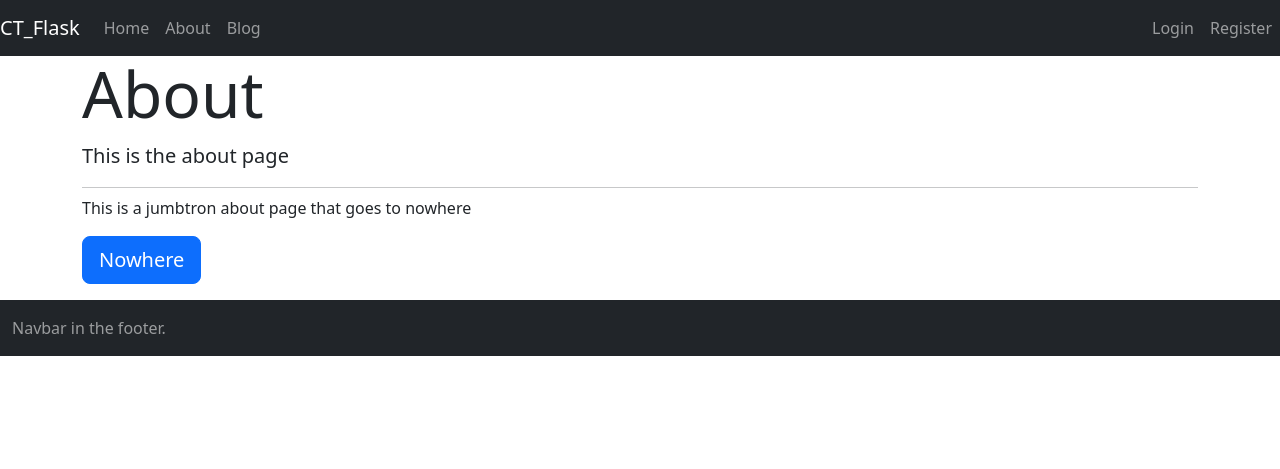
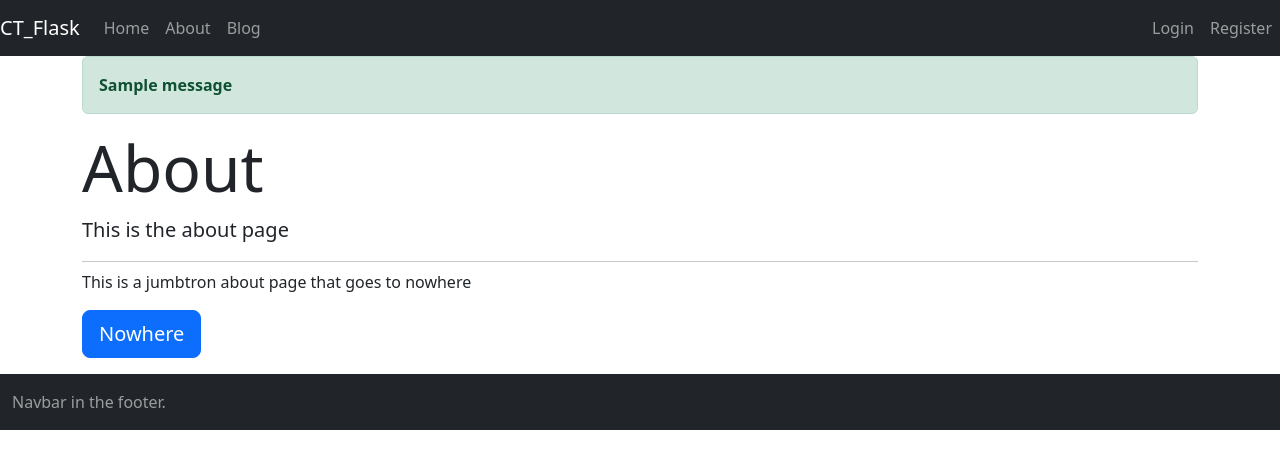
Before and after one commit to matt-whisman/CT_flask, a Flask app: page /about in a window 1280 px wide. Shown: the top 469 px of the page. Run offline with Flask 2, Linux system fonts and the light colour scheme; tables that the repository leaves empty hold one stand-in row (values such as "Sample post"); one stand-in notice (Sample message) is shown.

Commit message:
added flashes to layout.html

```diff
--- a/app/templates/layout.html
+++ b/app/templates/layout.html
@@ -1,23 +1,32 @@
 <!DOCTYPE html>
 <html lang="en">
+
 <head>
   <meta charset="UTF-8" />
   <meta http-equiv="X-UA-Compatible" content="IE=edge" />
   <meta name="viewport" content="width=device-width, initial-scale=1.0" />
   <!-- CSS only -->
-    <link
-      href="https://cdn.jsdelivr.net/npm/bootstrap@5.2.0-beta1/dist/css/bootstrap.min.css"
-      rel="stylesheet"
-      integrity="sha384-0evHe/X+R7YkIZDRvuzKMRqM+OrBnVFBL6DOitfPri4tjfHxaWutUpFmBp4vmVor"
-      crossorigin="anonymous"
-    />
+  <link href="https://cdn.jsdelivr.net/npm/bootstrap@5.2.0-beta1/dist/css/bootstrap.min.css" rel="stylesheet"
+    integrity="sha384-0evHe/X+R7YkIZDRvuzKMRqM+OrBnVFBL6DOitfPri4tjfHxaWutUpFmBp4vmVor" crossorigin="anonymous" />
 
   <title>Layout</title>
 </head>
+
 <body>
   <header>{% include './includes/header.html' %}</header>
 
   <main>
+    <div class="container">
+      {% with messages = get_flashed_messages(with_categories=true) %}
+      {% if messages %}
+      {% for category, message in messages %}
+      <div class="alert alert-{{ category }}" role="alert">
+        <strong>{{ message }}</strong>
+      </div>
+      {% endfor %}
+      {% endif %}
+      {% endwith %}
+    </div>
 
     {% block content %} {% endblock content %}
   </main>
@@ -25,10 +34,9 @@
   <footer>{% include './includes/footer.html' %}</footer>
 
   <!-- JavaScript Bundle with Popper -->
-    <script
-      src="https://cdn.jsdelivr.net/npm/bootstrap@5.2.0-beta1/dist/js/bootstrap.bundle.min.js"
+  <script src="https://cdn.jsdelivr.net/npm/bootstrap@5.2.0-beta1/dist/js/bootstrap.bundle.min.js"
     integrity="sha384-pprn3073KE6tl6bjs2QrFaJGz5/SUsLqktiwsUTF55Jfv3qYSDhgCecCxMW52nD2"
-      crossorigin="anonymous"
-    ></script>
+    crossorigin="anonymous"></script>
 </body>
+
 </html>
```
Lines whose indentation alone changed are shown as unchanged.
